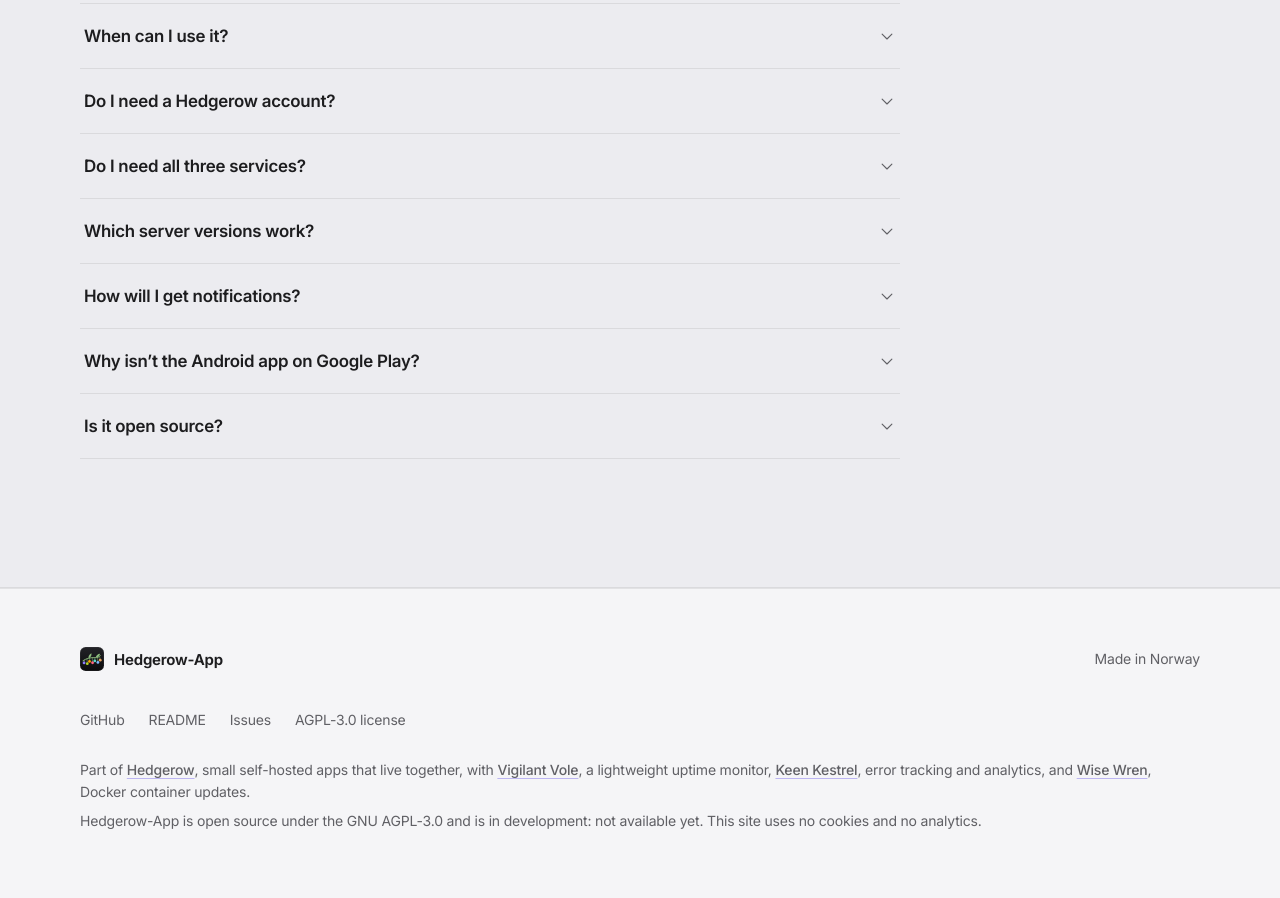
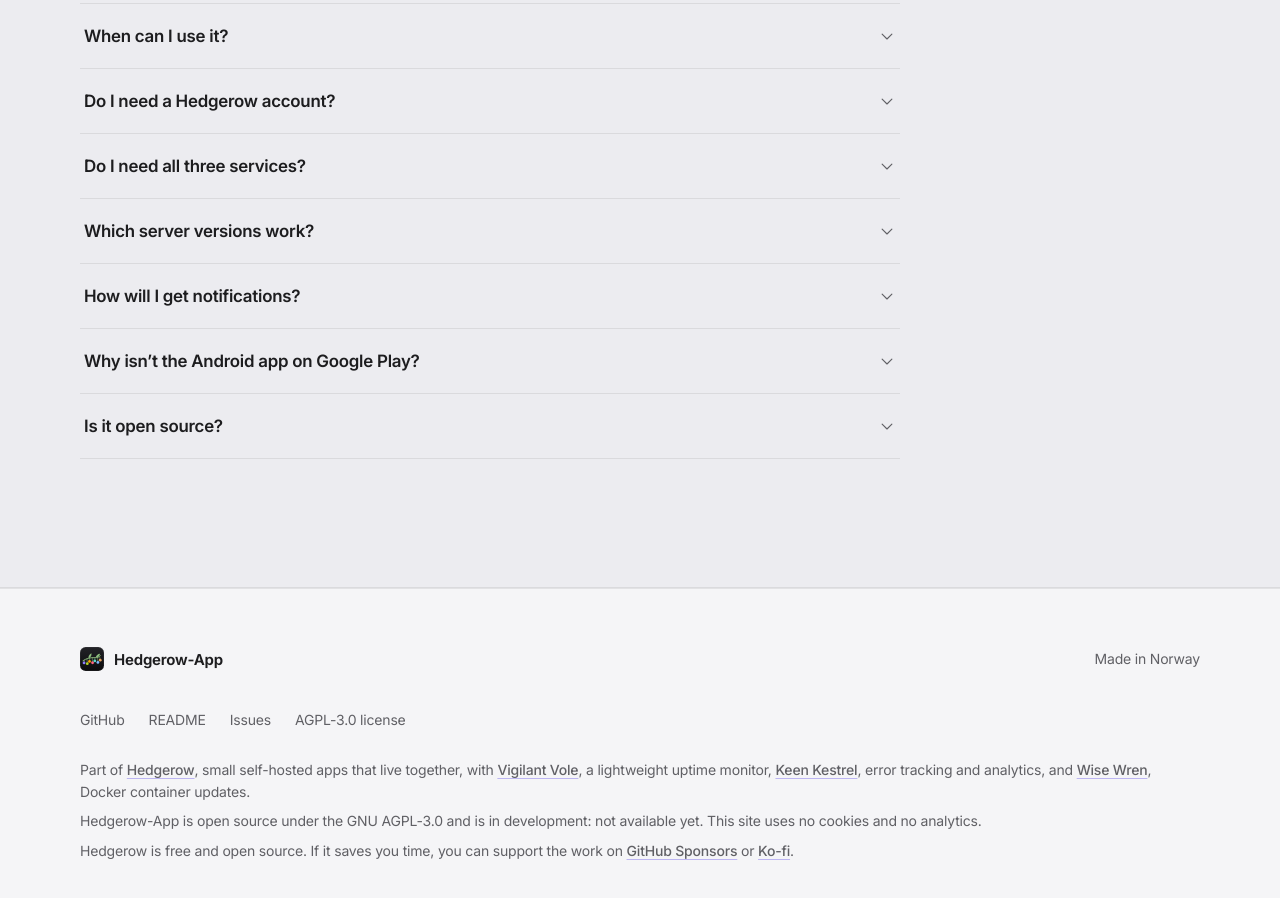
Before and after one commit to Ferdinand99/Hedgerow-App, a plain HTML site: page site/index.html in a window 1280 px wide. Shown: the part 7386-8284 px from the top of the page. Drawn offline with Linux system fonts and the light colour scheme.

Commit message:
docs: add sponsor links (#21)

```diff
--- a/site/index.html
+++ b/site/index.html
@@ -579,6 +579,11 @@
           Hedgerow-App is open source under the GNU AGPL-3.0 and is in development: not available
           yet. This site uses no cookies and no analytics.
         </p>
+        <p class="sibling">
+          Hedgerow is free and open source. If it saves you time, you can support the work on
+          <a href="https://github.com/sponsors/Ferdinand99">GitHub Sponsors</a> or
+          <a href="https://ko-fi.com/ferdinand99">Ko-fi</a>.
+        </p>
       </div>
     </footer>
   </body>
```
Also changed, not shown: 1 other file.
